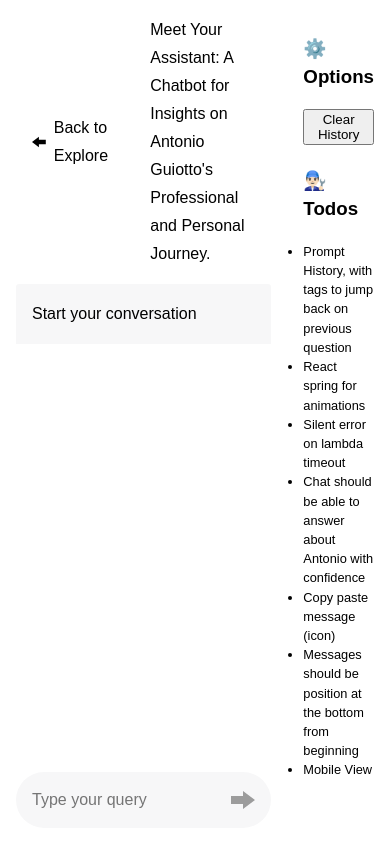
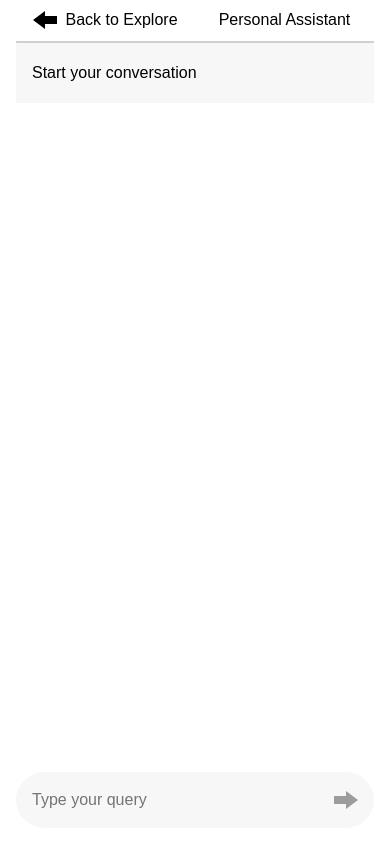
Before and after one commit to palloncino/antonioguiotto.com, a React (Create React App) app: page /chat-up in a window 390 px wide. Built offline with nearby package versions, Linux system fonts and the light colour scheme.

Commit message:
media query

```diff
--- a/src/features/ChatUp/ChatUp.css
+++ b/src/features/ChatUp/ChatUp.css
@@ -156,3 +156,28 @@
   align-items: flex-start;
   height: 100%;
 }
+
+@media only screen and (max-width: 600px) {
+  .central-container {
+    display: flex;
+    flex-direction: column;
+  }
+  .head-section {
+    position: sticky;
+    top: 0;
+    background: #fff;
+    height: auto;
+    border-bottom: 2px solid #d0d0d1;
+  }
+  .head-logo-container {
+    padding: .4rem;
+    flex: 1;
+  }
+  .chat-introduction-container {
+    padding: .4rem;
+    flex: 1;
+  }
+  .output-message {
+    padding: 1rem 2rem;
+  }
+}
--- a/src/features/ChatUp/index.tsx
+++ b/src/features/ChatUp/index.tsx
@@ -3,6 +3,7 @@ import { useContext } from 'react';
 import { MainContext } from '../../App';
 import { useNavigate } from 'react-router-dom';
 import './ChatUp.css';
+import { useDevice } from '../../hooks/useDevice';
 
 type Message = { role: 'human' | 'ai', content: string };
 
@@ -20,6 +21,7 @@ const ChatUp = () => {
 	const chatupChatRef = useRef<HTMLDivElement | null>(null);
 	const chatupInputRef = useRef<HTMLDivElement | null>(null);
 	const [chatHeight, setChatHeight] = useState(0);
+	const { isMobile } = useDevice();
 	const navigate = useNavigate()
 
 	useEffect(() => {
@@ -95,7 +97,7 @@ const ChatUp = () => {
 	};
 
 	const renderLoader = () => (
-		<div style={{ width: '100%', display: 'flex', alignItems: 'center', justifyContent: 'center' }}>
+		<div style={{ width: '100%', display: 'flex', alignItems: 'center', justifyContent: 'center', padding: '2rem' }}>
 			Loading ...
 		</div>
 	);
@@ -140,7 +142,9 @@ const ChatUp = () => {
 						</div>
 
 						<div className="chat-introduction-container">
-						Meet Your Assistant: A Chatbot for Insights on Antonio Guiotto's Professional and Personal Journey.
+							{
+								isMobile ? `Personal Assistant` : `Meet Your Assistant: A Chatbot for Insights on Antonio Guiotto's Professional and Personal Journey.`
+							}
 						</div>
 
 					</div>
@@ -181,6 +185,7 @@ const ChatUp = () => {
 					</div>
 				</div>
 
+				{isMobile ? ("") : (
 					<div className="side-panel">
 
 						<h3>⚙️ Options</h3>
@@ -216,6 +221,8 @@ const ChatUp = () => {
 							</ul>
 						</div>
 					</div>
+				)}
+
 			</div>
 		</>
 
--- /dev/null
+++ b/src/hooks/useDevice.tsx
@@ -0,0 +1,26 @@
+import {useEffect, useState} from 'react';
+
+const MOBILE_BREAKPOINT = 600;
+const LAPTOP_BREAKPOINT = 1440;
+
+export const useDevice = () => {
+	const [width, setWidth] = useState<number>(window.innerWidth);
+
+	function handleWindowSizeChange() {
+		setWidth(window.innerWidth);
+	}
+
+	useEffect(() => {
+		window.addEventListener('resize', handleWindowSizeChange);
+		return () => {
+			window.removeEventListener('resize', handleWindowSizeChange);
+		};
+	}, []);
+
+	const isMobile = width <= MOBILE_BREAKPOINT;
+	const isLaptop = width > MOBILE_BREAKPOINT && width <= LAPTOP_BREAKPOINT;
+	const isMonitor = width > LAPTOP_BREAKPOINT;
+	const device = isMobile ? 'mobile' : isLaptop ? 'laptop' : 'monitor';
+
+	return {isMobile, isLaptop, isMonitor, device};
+};
```
Lines whose indentation alone changed are shown as unchanged.
